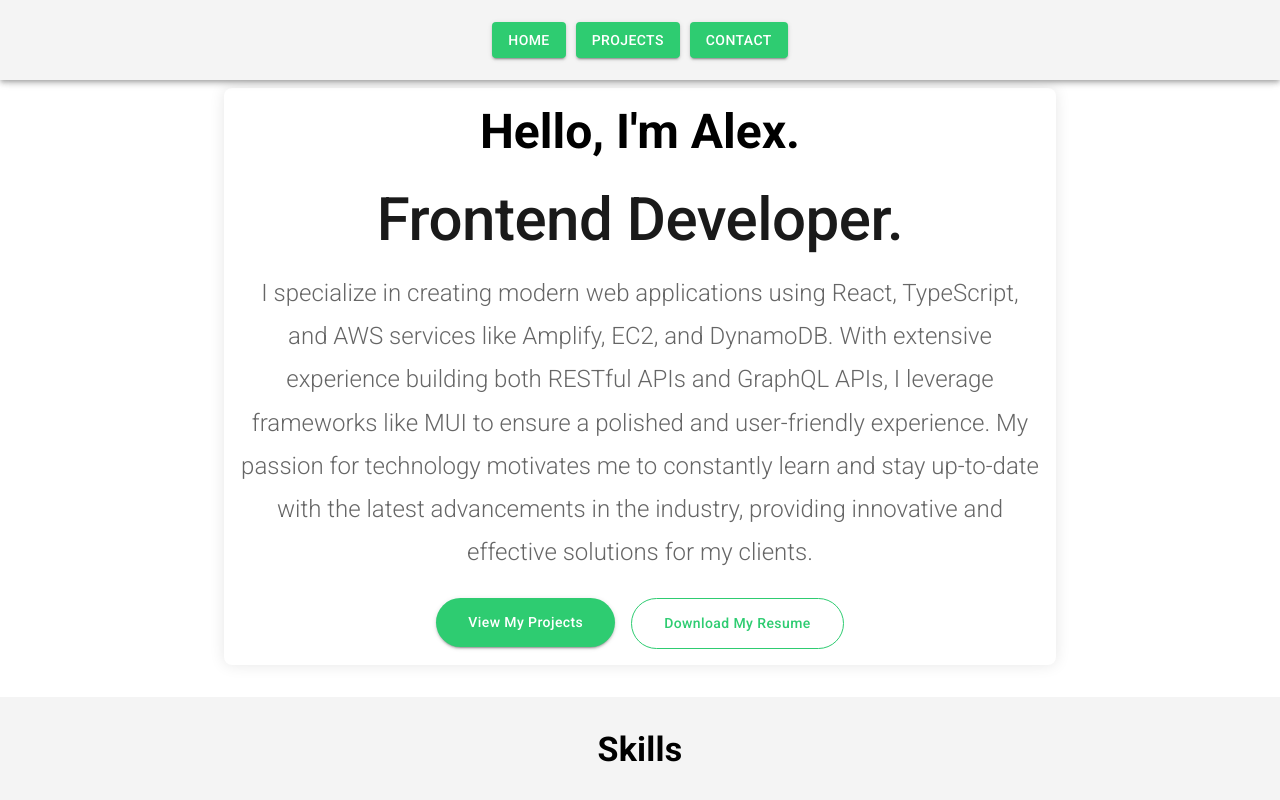
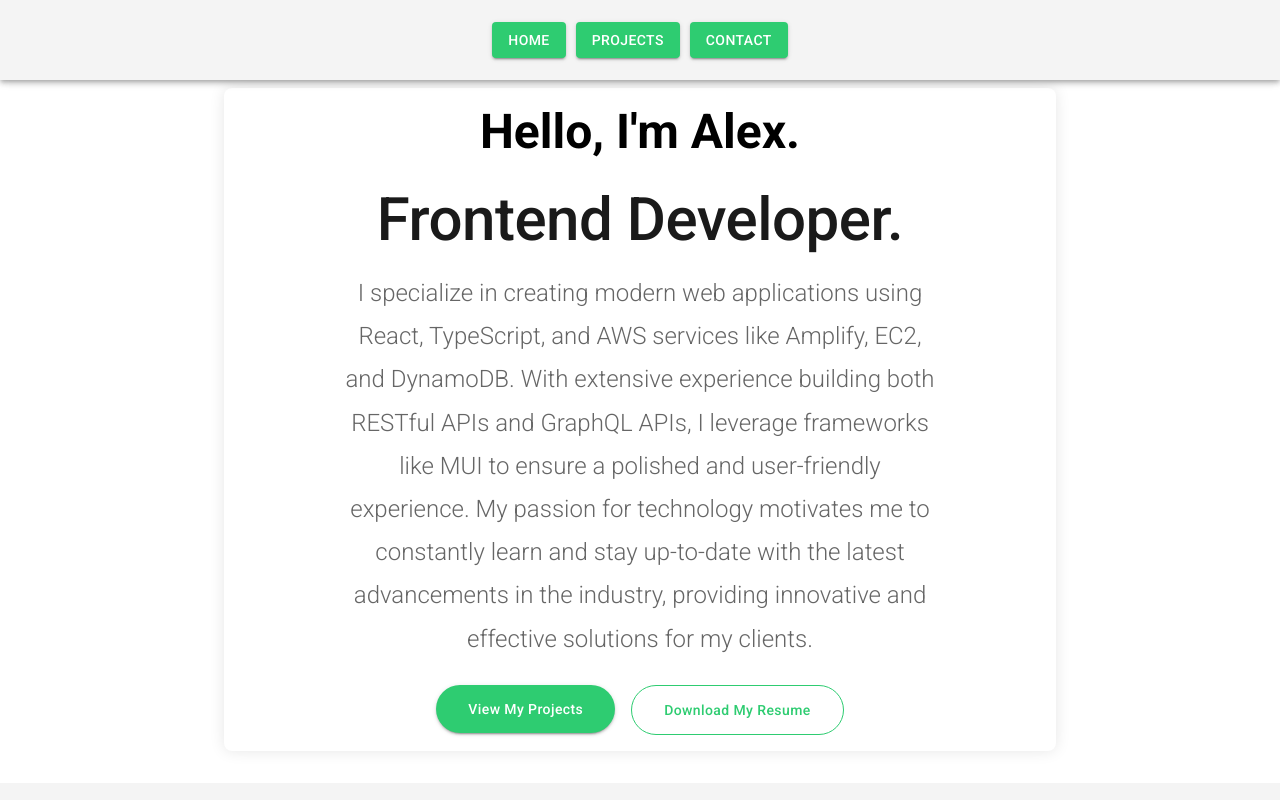
Before and after one commit to alexmassimino9/Portfolio, a React (Create React App) app: page / in a window 1280 px wide. Shown: the top 800 px of the page. Built offline with nearby package versions, Linux system fonts and the light colour scheme; a web font is replaced by a local one.

Commit message:
minor updates

```diff
--- a/src/App.js
+++ b/src/App.js
@@ -5,7 +5,7 @@ import { Home } from "./components/pages/home/";
 import { Contact } from "./components/pages/contact/";
 import { Projects } from "./components/pages/projects/";
 import Footer from "./components/Footer.js";
-import { Navbar } from "./components/navigation";
+import { Navbar } from "./components/navigation/";
 
 const App = () => {
   return (
--- a/src/components/pages/home/WelcomeSection.js
+++ b/src/components/pages/home/WelcomeSection.js
@@ -16,6 +16,9 @@ function WelcomeSection() {
         boxShadow: "0px 0px 15px rgba(0, 0, 0, 0.1)",
         borderRadius: "8px",
         backgroundColor: "#fff",
+        display: "flex",
+        flexDirection: "column",
+        alignItems: "center",
       }}
     >
       <Typography variant="h3" sx={{ marginBottom: "1.5rem", fontWeight: 700 }}>
@@ -34,6 +37,7 @@ function WelcomeSection() {
           fontWeight: 300,
           lineHeight: "1.8",
           color: "#666666",
+          maxWidth: "600px",
         }}
       >
         I specialize in creating modern web applications using React,
```
